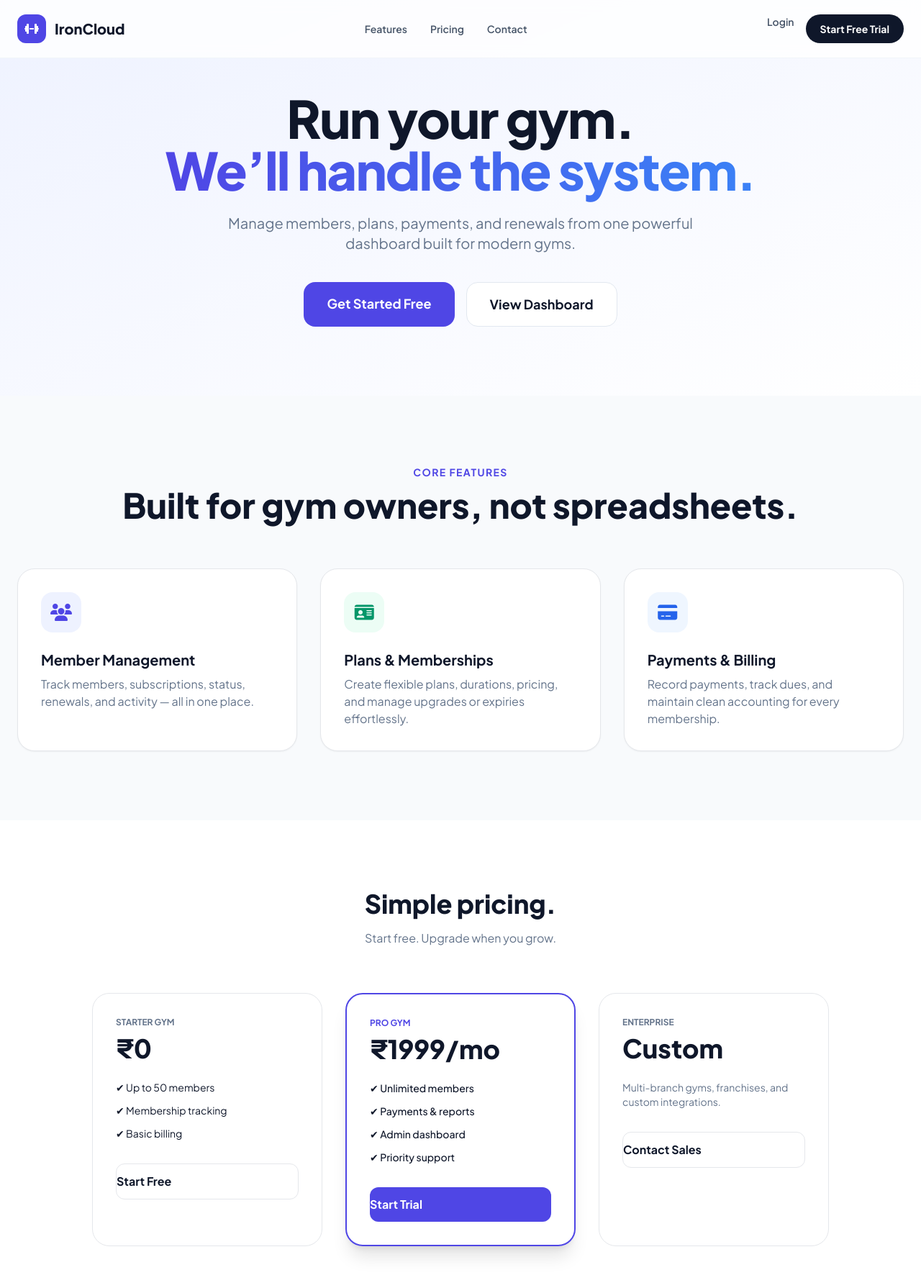
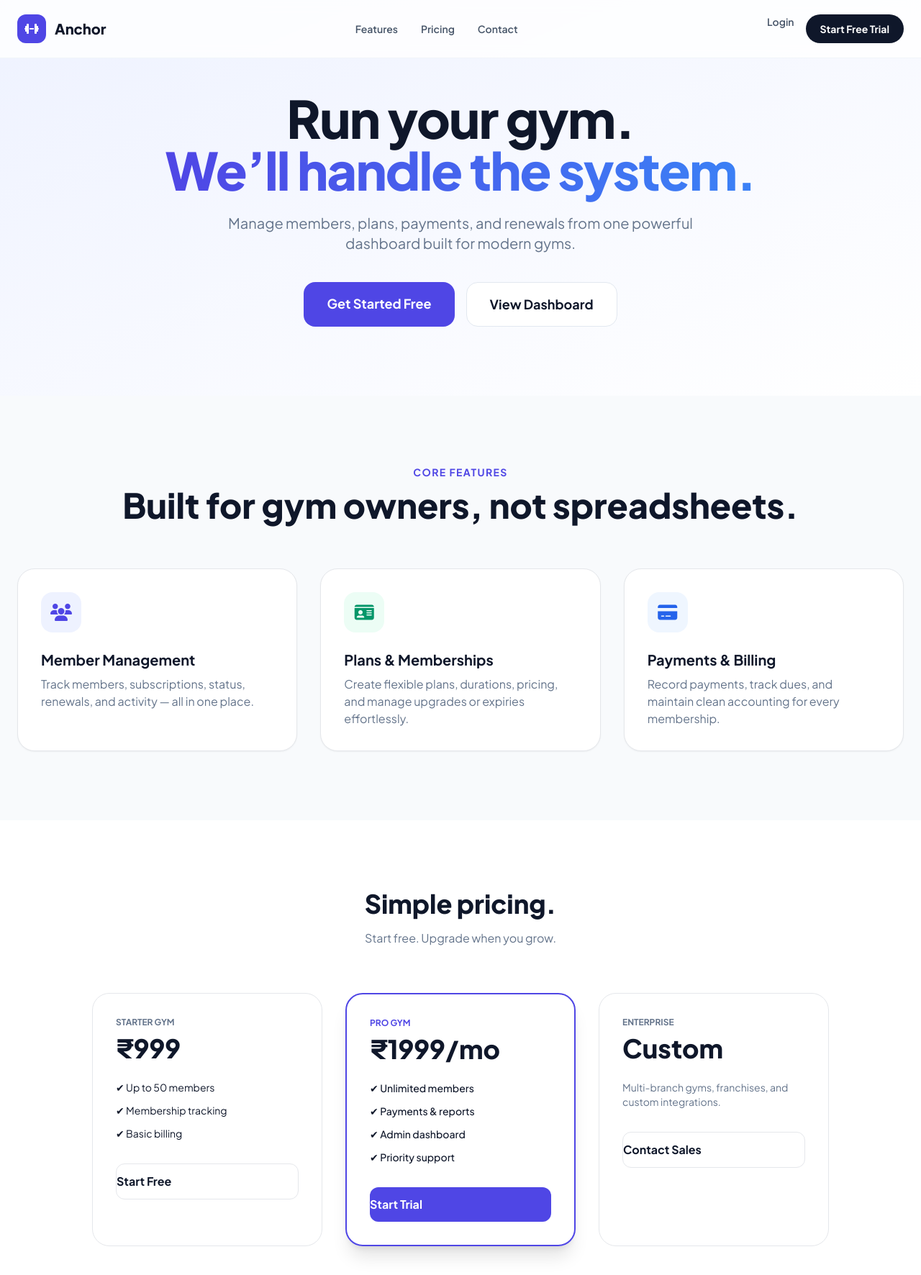
Before and after one commit to AdityaRaghav22/GYM-SAAS, a Flask app: page / in a window 1280 px wide. Shown: the top 1772 px of the page at 72% size. Run offline with Flask 3, Linux system fonts and the light colour scheme; some libraries are stand-ins or nearby versions.

Commit message:
home page edited

```diff
--- a/gym_saas/app/templates/home.html
+++ b/gym_saas/app/templates/home.html
@@ -3,7 +3,7 @@
 <head>
   <meta charset="UTF-8" />
   <meta name="viewport" content="width=device-width, initial-scale=1.0" />
-  <title>IronCloud | Gym Management Made Simple</title>
+  <title>Anchor | Gym Management Made Simple</title>
 
   <script src="https://cdn.tailwindcss.com"></script>
   <link href="https://cdnjs.cloudflare.com/ajax/libs/font-awesome/6.5.0/css/all.min.css" rel="stylesheet">
@@ -23,7 +23,7 @@
       <div class="w-10 h-10 bg-indigo-600 rounded-xl flex items-center justify-center text-white">
         <i class="fas fa-dumbbell"></i>
       </div>
-      <span class="font-extrabold text-xl">IronCloud</span>
+      <span class="font-extrabold text-xl">Anchor</span>
     </div>
 
     <div class="hidden md:flex gap-8 text-sm font-semibold text-slate-600">
@@ -134,7 +134,7 @@
     <!-- Starter -->
     <div class="p-8 border rounded-3xl">
       <h3 class="uppercase text-xs font-bold text-slate-500 mb-2">Starter Gym</h3>
-      <p class="text-4xl font-extrabold mb-6">₹0</p>
+      <p class="text-4xl font-extrabold mb-6">₹999</p>
       <ul class="space-y-3 text-sm mb-8">
         <li>✔ Up to 50 members</li>
         <li>✔ Membership tracking</li>
```
